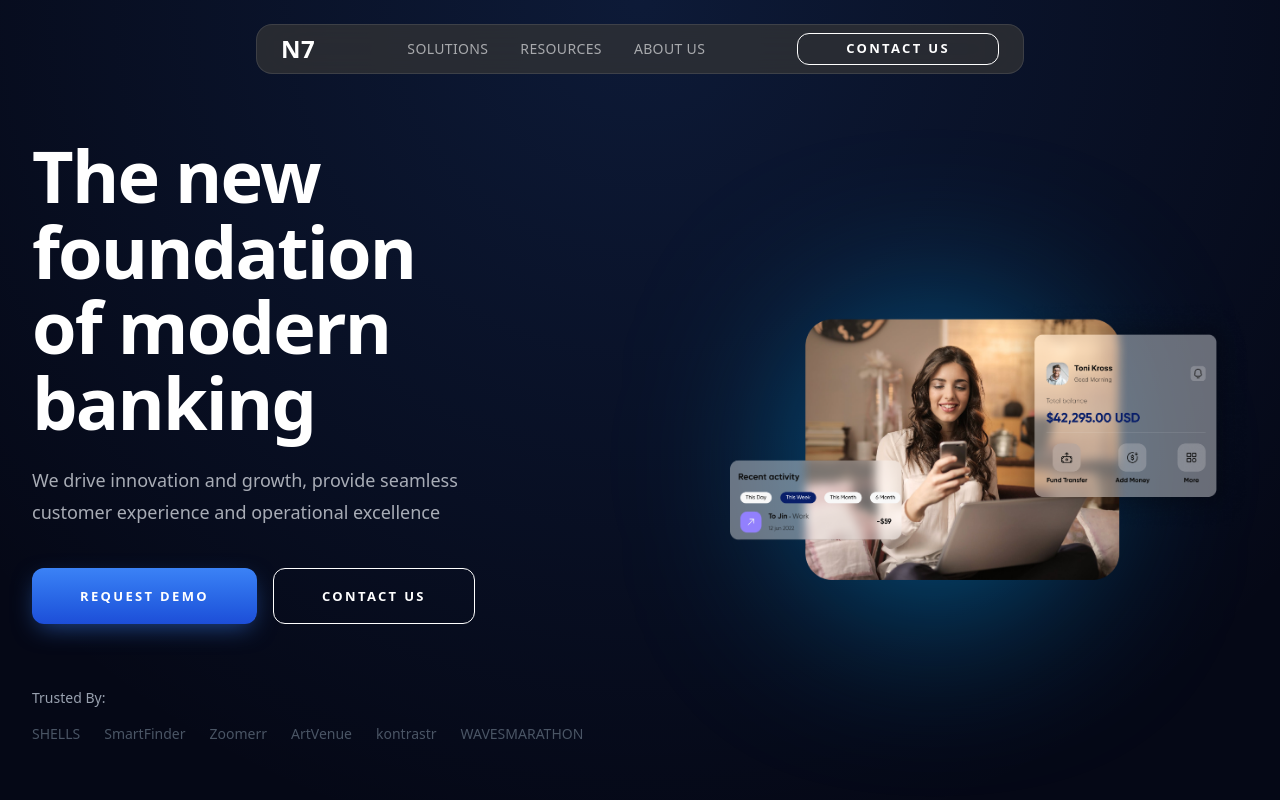
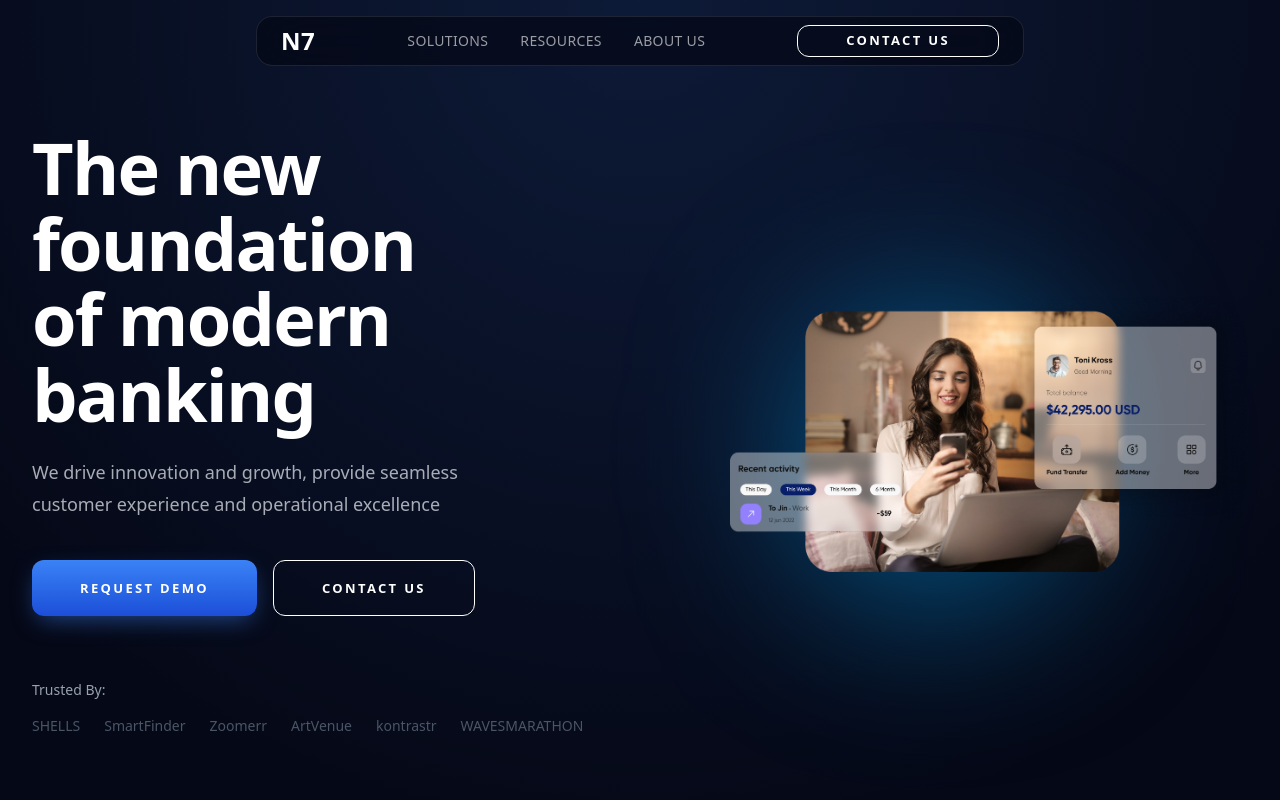
Before and after one commit to anupyadav-dev/n7-frontend-assignment, a Next.js app: page / in a window 1280 px wide. Shown: the top 800 px of the page. Built offline with nearby package versions, Linux system fonts and the light colour scheme.

Commit message:
fix: improve navbar surface styling and sticky behavior
- replaced gray navbar background with brand-consistent navy surface
- added translucent glassmorphism effect
- fixed sticky scroll jump caused by mismatched spacing
- improved navbar visual integration with page background

```diff
--- a/src/components/layout/Navbar.tsx
+++ b/src/components/layout/Navbar.tsx
@@ -10,7 +10,7 @@ export default function Navbar() {
   const [open, setOpen] = useState(false);
 
   return (
-    <nav className="mx-auto flex max-w-3xl items-center justify-between rounded-2xl border border-white/10 bg-[#363535b2] px-6 py-2 backdrop-blur-xl mt-6 sticky top-4 z-50">
+    <nav className="sticky top-4 z-50 mx-auto mt-4 flex max-w-3xl items-center justify-between rounded-2xl border border-white/10 bg-[#050816]/70 px-6 py-2 backdrop-blur-xl">
       {/* LOGO */}
       <Link href="/" className="text-2xl font-semibold tracking-wide">
         N7
```
